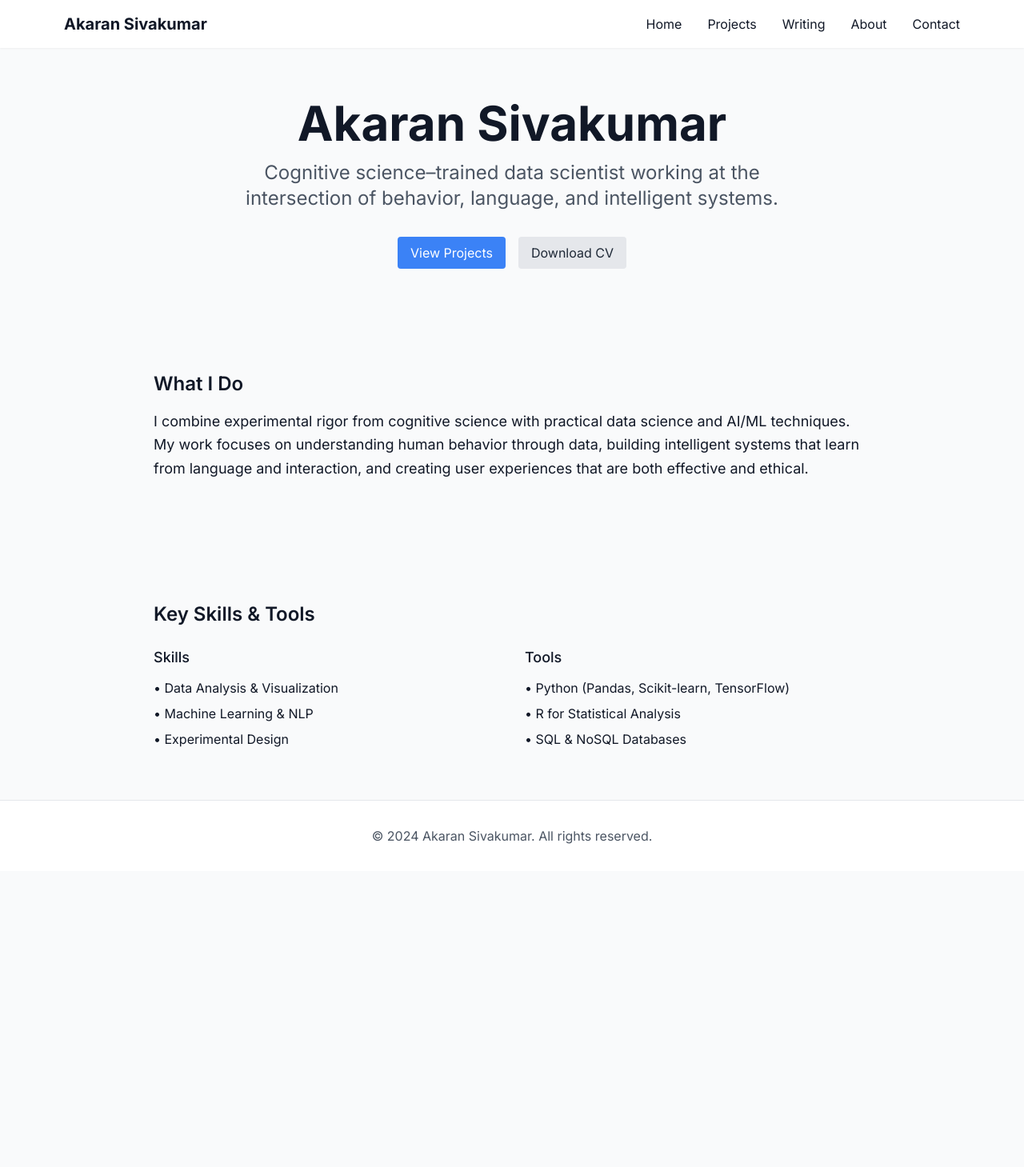
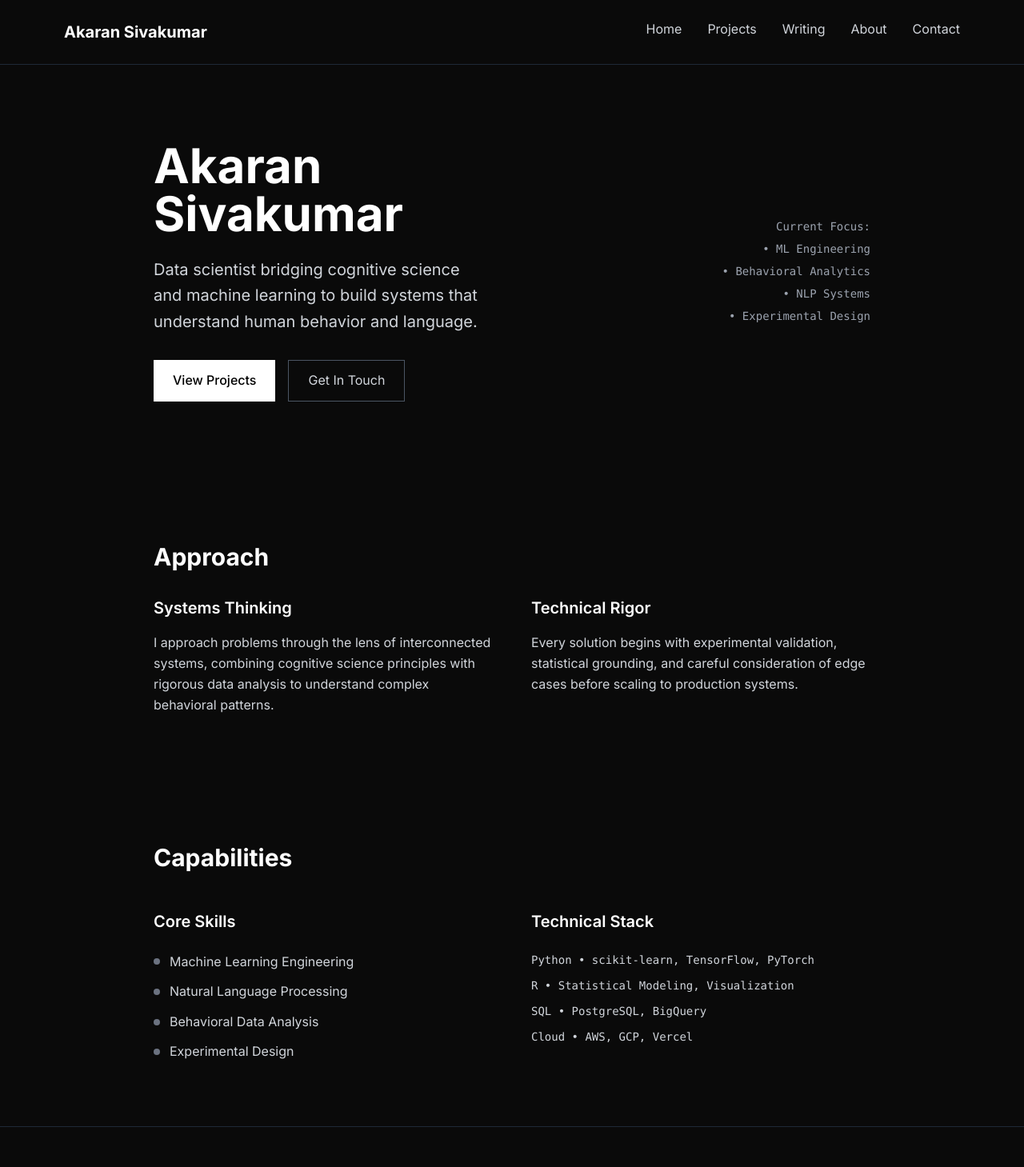
Before and after one commit to Akaran19/akaran-dev-site, a Next.js app: page / in a window 1280 px wide. Shown: the top 1459 px of the page at 80% size. Before the commit the page ends 1089 px from the top, so only its background shows below. Built offline with nearby package versions, Linux system fonts and the light colour scheme.

Commit message:
Enhance website styling and layout for improved user experience and readability

```diff
--- a/app/about/page.tsx
+++ b/app/about/page.tsx
@@ -8,34 +8,46 @@ export const metadata: Metadata = {
 
 export default function About() {
   return (
-    <Section>
+    <Section className="py-20">
       <div className="max-w-4xl mx-auto">
-        <h1 className="text-3xl font-bold mb-8">About</h1>
+        <h1 className="text-4xl font-bold text-white mb-12">About</h1>
 
-        <div className="prose max-w-none">
-          <p className="text-lg mb-6">
-            I&apos;m Akaran Sivakumar, a recent BSc graduate in Cognitive Science from Aarhus University.
-            My background combines experimental psychology, computational modeling, and data analysis to understand how humans think, learn, and interact with technology.
+        <div className="prose prose-lg max-w-none prose-invert">
+          <p className="text-xl text-gray-300 mb-8 leading-relaxed">
+            I&apos;m Akaran Sivakumar, a cognitive science graduate transitioning into data science and machine learning.
+            My background bridges experimental psychology, computational modeling, and data analysis to understand human cognition and behavior.
           </p>
 
-          <p className="mb-6">
-            Currently, I&apos;m transitioning into data science and AI/ML roles, where I can apply my research experience to build intelligent systems that are both technically sound and human-centered.
-            I believe the best AI solutions come from understanding human cognition and behavior deeply.
+          <p className="text-gray-300 mb-8 leading-relaxed">
+            Currently building intelligent systems that combine technical rigor with human-centered design.
+            I believe the most effective AI solutions emerge from deep understanding of how humans think, learn, and interact with technology.
           </p>
 
-          <h2 className="text-2xl font-semibold mb-4">What I&apos;m Looking For</h2>
-          <p className="mb-6">
-            I&apos;m seeking entry-level positions in data science, machine learning, or analytics where I can contribute to projects that involve:
+          <h2 className="text-2xl font-semibold text-white mb-6">Current Focus</h2>
+          <p className="text-gray-300 mb-6 leading-relaxed">
+            Seeking roles in data science and ML engineering where I can contribute to projects involving:
           </p>
-          <ul className="list-disc list-inside mb-6 space-y-2">
-            <li>Building and deploying ML models</li>
-            <li>Analyzing user behavior and experimentation</li>
-            <li>Creating data-driven products</li>
-            <li>Research-oriented work that combines theory and practice</li>
+          <ul className="text-gray-300 mb-8 space-y-3">
+            <li className="flex items-start">
+              <span className="text-gray-500 mr-3">•</span>
+              Machine learning model development and deployment
+            </li>
+            <li className="flex items-start">
+              <span className="text-gray-500 mr-3">•</span>
+              Behavioral data analysis and experimentation
+            </li>
+            <li className="flex items-start">
+              <span className="text-gray-500 mr-3">•</span>
+              Data-driven product development
+            </li>
+            <li className="flex items-start">
+              <span className="text-gray-500 mr-3">•</span>
+              Research that connects theory with practical application
+            </li>
           </ul>
 
-          <p>
-            I&apos;m particularly interested in roles at companies that value rigorous methodology, continuous learning, and the intersection of technology with human factors.
+          <p className="text-gray-300 leading-relaxed">
+            Particularly interested in organizations that prioritize methodological rigor, continuous learning, and the integration of technology with human factors.
           </p>
         </div>
       </div>
--- a/app/contact/page.tsx
+++ b/app/contact/page.tsx
@@ -9,30 +9,30 @@ export const metadata: Metadata = {
 
 export default function Contact() {
   return (
-    <Section>
+    <Section className="py-20">
       <div className="max-w-4xl mx-auto">
-        <h1 className="text-3xl font-bold mb-8">Contact</h1>
+        <h1 className="text-4xl font-bold text-white mb-12">Contact</h1>
 
-        <div className="grid grid-cols-1 md:grid-cols-2 gap-12">
+        <div className="grid grid-cols-1 md:grid-cols-2 gap-16">
           {/* Contact Info */}
           <div>
-            <h2 className="text-xl font-semibold mb-6">Get in Touch</h2>
-            <div className="space-y-4">
+            <h2 className="text-2xl font-semibold text-white mb-8">Get in Touch</h2>
+            <div className="space-y-6">
               <div>
-                <p className="font-medium">Email</p>
-                <a href="mailto:akaran19@gmail.com" className="text-accent hover:underline">
+                <p className="text-gray-400 text-sm font-mono uppercase tracking-wider mb-2">Email</p>
+                <a href="mailto:akaran19@gmail.com" className="text-white hover:text-gray-300 transition-colors">
                   akaran19@gmail.com
                 </a>
               </div>
               <div>
-                <p className="font-medium">LinkedIn</p>
-                <a href="https://linkedin.com/in/akaran-sivakumar-3b630b291" target="_blank" rel="noopener noreferrer" className="text-accent hover:underline">
-                  linkedin.com/in/akaran-sivakumar-3b630b291
+                <p className="text-gray-400 text-sm font-mono uppercase tracking-wider mb-2">LinkedIn</p>
+                <a href="https://linkedin.com/in/akaran-sivakumar-3b630b291" target="_blank" rel="noopener noreferrer" className="text-white hover:text-gray-300 transition-colors">
+                  linkedin.com/in/akaran-sivakumar
                 </a>
               </div>
               <div>
-                <p className="font-medium">GitHub</p>
-                <a href="https://github.com/Akaran19" target="_blank" rel="noopener noreferrer" className="text-accent hover:underline">
+                <p className="text-gray-400 text-sm font-mono uppercase tracking-wider mb-2">GitHub</p>
+                <a href="https://github.com/Akaran19" target="_blank" rel="noopener noreferrer" className="text-white hover:text-gray-300 transition-colors">
                   github.com/Akaran19
                 </a>
               </div>
@@ -41,7 +41,7 @@ export default function Contact() {
 
           {/* Contact Form */}
           <div>
-            <h2 className="text-xl font-semibold mb-6">Send a Message</h2>
+            <h2 className="text-2xl font-semibold text-white mb-8">Send a Message</h2>
             <ContactForm />
           </div>
         </div>
--- a/app/globals.css
+++ b/app/globals.css
@@ -5,15 +5,43 @@
 @layer base {
   html {
     font-family: Inter, system-ui, sans-serif;
+    background-color: #0a0a0a; /* Near-black background */
+    color: #ffffff; /* High contrast white text */
+  }
+
+  body {
+    background-color: #0a0a0a;
+    color: #ffffff;
+    line-height: 1.6;
+  }
+
+  /* Monospaced font for code/tech elements */
+  .mono {
+    font-family: 'JetBrains Mono', 'Fira Code', monospace;
   }
 }
 
 @layer components {
   .btn {
-    @apply px-4 py-2 bg-accent text-white rounded hover:bg-blue-600 transition-colors;
+    @apply px-4 py-2 bg-gray-700 text-white border border-gray-600 rounded hover:bg-gray-600 transition-colors;
   }
 
   .prose a {
-    @apply text-blue-600 font-semibold underline hover:text-blue-800;
+    @apply text-blue-400 font-semibold underline hover:text-blue-300;
+  }
+
+  /* Grid-based layout utilities */
+  .grid-section {
+    @apply grid grid-cols-1 md:grid-cols-2 lg:grid-cols-3 gap-8;
+  }
+
+  /* Subtle borders and dividers */
+  .divider {
+    @apply border-t border-gray-700 my-8;
+  }
+
+  /* Card styling for projects */
+  .card {
+    @apply bg-gray-900 border border-gray-700 rounded p-6 hover:border-gray-600 transition-colors;
   }
 }
--- a/app/layout.tsx
+++ b/app/layout.tsx
@@ -1,5 +1,5 @@
 import type { Metadata } from 'next'
-import { Inter } from 'next/font/google'
+import { Inter, JetBrains_Mono } from 'next/font/google'
 import './globals.css'
 import Navbar from '@/components/Navbar'
 import Footer from '@/components/Footer'
@@ -8,6 +8,13 @@ const inter = Inter({
   subsets: ['latin'],
   display: 'swap',
   preload: true
+})
+
+const jetbrainsMono = JetBrains_Mono({
+  subsets: ['latin'],
+  display: 'swap',
+  preload: true,
+  variable: '--font-mono'
 })
 
 export const metadata: Metadata = {
@@ -24,8 +31,8 @@ export default function RootLayout({
   children: React.ReactNode
 }) {
   return (
-    <html lang="en">
-      <body className={`${inter.className} bg-gray-50 text-gray-900`}>
+    <html lang="en" className={jetbrainsMono.variable}>
+      <body className={`${inter.className} bg-[#0a0a0a] text-white min-h-screen`}>
         <Navbar />
         <main className="min-h-screen">
           {children}
--- a/app/page.tsx
+++ b/app/page.tsx
@@ -3,57 +3,95 @@ import Section from '@/components/Section'
 
 export default function Home() {
   return (
-    <div>
+    <div className="min-h-screen">
       {/* Hero Section */}
-      <Section>
-        <div className="text-center">
-          <h1 className="text-4xl md:text-6xl font-bold mb-4">Akaran Sivakumar</h1>
-          <p className="text-xl md:text-2xl text-gray-600 mb-8 max-w-2xl mx-auto">
-            Cognitive science–trained data scientist working at the intersection of behavior, language, and intelligent systems.
-          </p>
-          <div className="flex flex-col sm:flex-row gap-4 justify-center">
-            <Link href="/projects" className="btn">
-              View Projects
-            </Link>
-            <a href="#" className="btn bg-gray-200 text-gray-800 hover:bg-gray-300">
-              Download CV
-            </a>
+      <Section className="py-24">
+        <div className="max-w-4xl mx-auto">
+          <div className="grid grid-cols-1 lg:grid-cols-2 gap-16 items-center">
+            <div>
+              <h1 className="text-5xl md:text-6xl font-bold text-white mb-6 leading-tight">
+                Akaran Sivakumar
+              </h1>
+              <p className="text-xl text-gray-300 mb-8 leading-relaxed">
+                Data scientist bridging cognitive science and machine learning to build systems that understand human behavior and language.
+              </p>
+              <div className="flex flex-col sm:flex-row gap-4">
+                <Link href="/projects" className="inline-flex items-center px-6 py-3 bg-white text-black font-medium hover:bg-gray-200 transition-colors">
+                  View Projects
+                </Link>
+                <Link href="/contact" className="inline-flex items-center px-6 py-3 border border-gray-600 text-gray-300 hover:text-white hover:border-gray-400 transition-colors">
+                  Get In Touch
+                </Link>
+              </div>
+            </div>
+            <div className="lg:text-right">
+              <div className="text-sm text-gray-400 font-mono space-y-2">
+                <div>Current Focus:</div>
+                <div>• ML Engineering</div>
+                <div>• Behavioral Analytics</div>
+                <div>• NLP Systems</div>
+                <div>• Experimental Design</div>
+              </div>
+            </div>
           </div>
         </div>
       </Section>
 
-      {/* Summary */}
-      <Section>
+      {/* What I Do */}
+      <Section className="py-20">
         <div className="max-w-4xl mx-auto">
-          <h2 className="text-2xl font-semibold mb-4">What I Do</h2>
-          <p className="text-lg leading-relaxed mb-6">
-            I combine experimental rigor from cognitive science with practical data science and AI/ML techniques.
-            My work focuses on understanding human behavior through data, building intelligent systems that learn from language and interaction,
-            and creating user experiences that are both effective and ethical.
-          </p>
+          <h2 className="text-3xl font-bold text-white mb-8">Approach</h2>
+          <div className="grid grid-cols-1 md:grid-cols-2 gap-12">
+            <div>
+              <h3 className="text-xl font-semibold text-white mb-4">Systems Thinking</h3>
+              <p className="text-gray-300 leading-relaxed">
+                I approach problems through the lens of interconnected systems, combining cognitive science principles with rigorous data analysis to understand complex behavioral patterns.
+              </p>
+            </div>
+            <div>
+              <h3 className="text-xl font-semibold text-white mb-4">Technical Rigor</h3>
+              <p className="text-gray-300 leading-relaxed">
+                Every solution begins with experimental validation, statistical grounding, and careful consideration of edge cases before scaling to production systems.
+              </p>
+            </div>
+          </div>
         </div>
       </Section>
 
       {/* Skills and Tools */}
-      <Section>
+      <Section className="py-20">
         <div className="max-w-4xl mx-auto">
-          <h2 className="text-2xl font-semibold mb-6">Key Skills & Tools</h2>
-          <div className="grid grid-cols-1 md:grid-cols-2 gap-8">
+          <h2 className="text-3xl font-bold text-white mb-12">Capabilities</h2>
+          <div className="grid grid-cols-1 md:grid-cols-2 gap-12">
             <div>
-              <h3 className="text-lg font-medium mb-3">Skills</h3>
-              <ul className="space-y-2">
-                <li>• Data Analysis & Visualization</li>
-                <li>• Machine Learning & NLP</li>
-                <li>• Experimental Design</li>
-              </ul>
+              <h3 className="text-xl font-semibold text-white mb-6">Core Skills</h3>
+              <div className="space-y-3 text-gray-300">
+                <div className="flex items-center">
+                  <span className="w-2 h-2 bg-gray-500 rounded-full mr-3"></span>
+                  Machine Learning Engineering
+                </div>
+                <div className="flex items-center">
+                  <span className="w-2 h-2 bg-gray-500 rounded-full mr-3"></span>
+                  Natural Language Processing
+                </div>
+                <div className="flex items-center">
+                  <span className="w-2 h-2 bg-gray-500 rounded-full mr-3"></span>
+                  Behavioral Data Analysis
+                </div>
+                <div className="flex items-center">
+                  <span className="w-2 h-2 bg-gray-500 rounded-full mr-3"></span>
+                  Experimental Design
+                </div>
+              </div>
             </div>
             <div>
-              <h3 className="text-lg font-medium mb-3">Tools</h3>
-              <ul className="space-y-2">
-                <li>• Python (Pandas, Scikit-learn, TensorFlow)</li>
-                <li>• R for Statistical Analysis</li>
-                <li>• SQL & NoSQL Databases</li>
-              </ul>
+              <h3 className="text-xl font-semibold text-white mb-6">Technical Stack</h3>
+              <div className="space-y-3 text-gray-300 font-mono text-sm">
+                <div>Python • scikit-learn, TensorFlow, PyTorch</div>
+                <div>R • Statistical Modeling, Visualization</div>
+                <div>SQL • PostgreSQL, BigQuery</div>
+                <div>Cloud • AWS, GCP, Vercel</div>
+              </div>
             </div>
           </div>
         </div>
--- a/app/projects/page.tsx
+++ b/app/projects/page.tsx
@@ -66,10 +66,10 @@ const projects = [
 
 export default function Projects() {
   return (
-    <Section>
+    <Section className="py-20">
       <div className="max-w-6xl mx-auto">
-        <h1 className="text-3xl font-bold mb-8">Projects</h1>
-        <div className="grid grid-cols-1 md:grid-cols-2 lg:grid-cols-3 gap-6">
+        <h1 className="text-4xl font-bold text-white mb-12">Projects</h1>
+        <div className="grid grid-cols-1 md:grid-cols-2 lg:grid-cols-3 gap-8">
           {projects.map((project) => (
             <ProjectCard key={project.slug} {...project} />
           ))}
--- a/app/writing/page.tsx
+++ b/app/writing/page.tsx
@@ -30,10 +30,10 @@ const posts = [
 
 export default function Writing() {
   return (
-    <Section>
+    <Section className="py-20">
       <div className="max-w-6xl mx-auto">
-        <h1 className="text-3xl font-bold mb-8">Writing</h1>
-        <div className="grid grid-cols-1 md:grid-cols-2 lg:grid-cols-3 gap-6">
+        <h1 className="text-4xl font-bold text-white mb-12">Writing</h1>
+        <div className="grid grid-cols-1 md:grid-cols-2 lg:grid-cols-3 gap-8">
           {posts.map((post) => (
             <PostCard key={post.slug} {...post} />
           ))}
--- a/components/Footer.tsx
+++ b/components/Footer.tsx
@@ -1,8 +1,8 @@
 export default function Footer() {
   return (
-    <footer className="bg-white border-t py-8">
-      <div className="max-w-6xl mx-auto px-4 text-center text-gray-600">
-        <p>&copy; 2024 Akaran Sivakumar. All rights reserved.</p>
+    <footer className="bg-[#0a0a0a] border-t border-gray-800 py-12">
+      <div className="max-w-6xl mx-auto px-4 text-center">
+        <p className="text-gray-400 text-sm">&copy; 2024 Akaran Sivakumar. All rights reserved.</p>
       </div>
     </footer>
   )
--- a/components/Navbar.tsx
+++ b/components/Navbar.tsx
@@ -7,25 +7,25 @@ export default function Navbar() {
   const [isOpen, setIsOpen] = useState(false)
 
   return (
-    <nav className="bg-white shadow-sm sticky top-0 z-50">
+    <nav className="bg-[#0a0a0a] border-b border-gray-800 sticky top-0 z-50">
       <div className="max-w-6xl mx-auto px-4">
-        <div className="flex justify-between items-center py-4">
-          <Link href="/" className="text-xl font-bold">
+        <div className="flex justify-between items-center py-6">
+          <Link href="/" className="text-xl font-bold text-white hover:text-gray-300 transition-colors">
             Akaran Sivakumar
           </Link>
 
           {/* Desktop Menu */}
           <div className="hidden md:flex space-x-8">
-            <Link href="/" className="hover:text-accent transition-colors">Home</Link>
-            <Link href="/projects" className="hover:text-accent transition-colors">Projects</Link>
-            <Link href="/writing" className="hover:text-accent transition-colors">Writing</Link>
-            <Link href="/about" className="hover:text-accent transition-colors">About</Link>
-            <Link href="/contact" className="hover:text-accent transition-colors">Contact</Link>
+            <Link href="/" className="text-gray-300 hover:text-white transition-colors border-b-2 border-transparent hover:border-gray-600 pb-1">Home</Link>
+            <Link href="/projects" className="text-gray-300 hover:text-white transition-colors border-b-2 border-transparent hover:border-gray-600 pb-1">Projects</Link>
+            <Link href="/writing" className="text-gray-300 hover:text-white transition-colors border-b-2 border-transparent hover:border-gray-600 pb-1">Writing</Link>
+            <Link href="/about" className="text-gray-300 hover:text-white transition-colors border-b-2 border-transparent hover:border-gray-600 pb-1">About</Link>
+            <Link href="/contact" className="text-gray-300 hover:text-white transition-colors border-b-2 border-transparent hover:border-gray-600 pb-1">Contact</Link>
           </div>
 
           {/* Mobile Menu Button */}
           <button
-            className="md:hidden"
+            className="md:hidden text-gray-300 hover:text-white"
             onClick={() => setIsOpen(!isOpen)}
             aria-label="Toggle menu"
           >
@@ -37,13 +37,13 @@ export default function Navbar() {
 
         {/* Mobile Menu */}
         {isOpen && (
-          <div className="md:hidden py-4 border-t">
+          <div className="md:hidden py-4 border-t border-gray-700">
             <div className="flex flex-col space-y-4">
-              <Link href="/" className="hover:text-accent transition-colors" onClick={() => setIsOpen(false)}>Home</Link>
-              <Link href="/projects" className="hover:text-accent transition-colors" onClick={() => setIsOpen(false)}>Projects</Link>
-              <Link href="/writing" className="hover:text-accent transition-colors" onClick={() => setIsOpen(false)}>Writing</Link>
-              <Link href="/about" className="hover:text-accent transition-colors" onClick={() => setIsOpen(false)}>About</Link>
-              <Link href="/contact" className="hover:text-accent transition-colors" onClick={() => setIsOpen(false)}>Contact</Link>
+              <Link href="/" className="text-gray-300 hover:text-white transition-colors" onClick={() => setIsOpen(false)}>Home</Link>
+              <Link href="/projects" className="text-gray-300 hover:text-white transition-colors" onClick={() => setIsOpen(false)}>Projects</Link>
+              <Link href="/writing" className="text-gray-300 hover:text-white transition-colors" onClick={() => setIsOpen(false)}>Writing</Link>
+              <Link href="/about" className="text-gray-300 hover:text-white transition-colors" onClick={() => setIsOpen(false)}>About</Link>
+              <Link href="/contact" className="text-gray-300 hover:text-white transition-colors" onClick={() => setIsOpen(false)}>Contact</Link>
             </div>
           </div>
         )}
--- a/components/ProjectCard.tsx
+++ b/components/ProjectCard.tsx
@@ -13,42 +13,56 @@ interface ProjectCardProps {
 
 export default function ProjectCard({ title, problem, description, techStack, slug, demoUrl, faviconUrl }: ProjectCardProps) {
   return (
-    <div className="bg-white rounded-lg shadow-sm hover:shadow-md transition-shadow p-6 border">
+    <div className="bg-gray-900 border border-gray-800 rounded-lg p-6 hover:border-gray-600 transition-colors">
       <Link href={`/projects/${slug}`} className="block">
-        <div className="flex items-start gap-3 mb-3">
+        <div className="flex items-start gap-3 mb-4">
           {faviconUrl && (
             <Image
               src={faviconUrl}
               alt={`${title} favicon`}
-              width={40}
-              height={40}
-              className="rounded-sm flex-shrink-0"
+              width={32}
+              height={32}
+              className="rounded-sm flex-shrink-0 mt-1"
             />
           )}
           <div className="flex-1">
-            <h3 className="text-xl font-semibold">{title}</h3>
+            <h3 className="text-lg font-semibold text-white mb-2">{title}</h3>
           </div>
         </div>
-        <p className="text-accent font-medium mb-3">{problem}</p>
-        <p className="text-gray-600 mb-4">{description}</p>
+
+        <div className="space-y-3 mb-4">
+          <div>
+            <div className="text-xs text-gray-400 font-mono uppercase tracking-wider mb-1">Problem</div>
+            <p className="text-gray-300 text-sm leading-relaxed">{problem}</p>
+          </div>
+
+          <div>
+            <div className="text-xs text-gray-400 font-mono uppercase tracking-wider mb-1">Approach</div>
+            <p className="text-gray-400 text-sm leading-relaxed">{description}</p>
+          </div>
+        </div>
       </Link>
-      <div className="flex flex-wrap gap-2 mb-4">
+
+      <div className="border-t border-gray-800 pt-4">
+        <div className="flex flex-wrap gap-2 mb-3">
           {techStack.map((tech) => (
-          <span key={tech} className="px-2 py-1 bg-gray-100 text-sm rounded">
+            <span key={tech} className="px-2 py-1 bg-gray-800 text-gray-300 text-xs font-mono rounded">
               {tech}
             </span>
           ))}
         </div>
+
         {demoUrl && (
           <a
             href={demoUrl}
             target="_blank"
             rel="noopener noreferrer"
-          className="inline-flex items-center text-accent hover:text-blue-700 font-medium"
+            className="inline-flex items-center text-gray-400 hover:text-white text-sm font-mono transition-colors"
           >
-          View Live Demo →
+            Live Demo →
           </a>
         )}
       </div>
+    </div>
   )
 }
```
Also changed, not shown: components/ContactForm.tsx (+13 -10 lines), components/PostCard.tsx (+4 -4 lines). Lines whose indentation alone changed are shown as unchanged.
